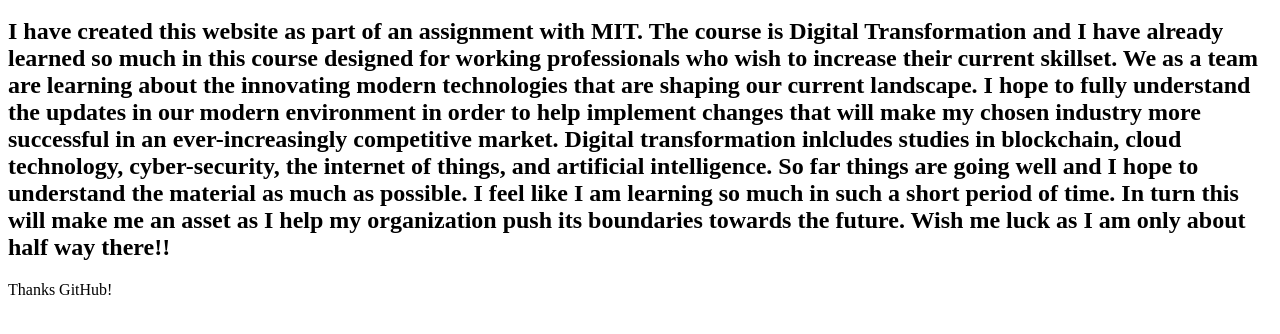
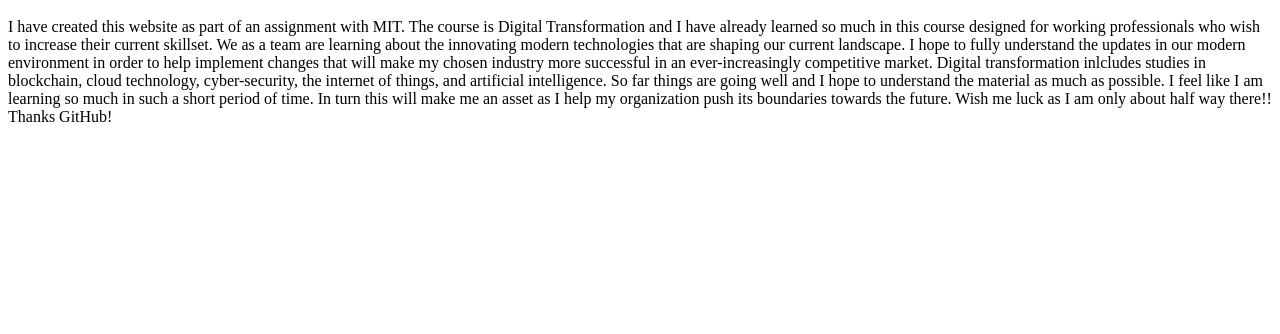
Before and after one commit to 808KCAR/Practice-File, a plain HTML site: page index.html in a window 1280 px wide. Shown: the part 48-382 px from the top of the page. Drawn offline with Linux system fonts and the light colour scheme.

Commit message:
Update index.html

```diff
--- a/index.html
+++ b/index.html
@@ -1,6 +1,6 @@
 <html>
 <h1> This is my first page with GitHub Pages </h1>
-  <h2>I have created this website as part of an assignment with MIT. The course is Digital Transformation
+  <p></p>I have created this website as part of an assignment with MIT. The course is Digital Transformation
   and I have already learned so much in this course designed for working professionals who wish to increase
   their current skillset. We as a team are learning about the innovating modern technologies that are shaping
   our current landscape. I hope to fully understand the updates in our modern environment in order to help
@@ -9,6 +9,6 @@
   of things, and artificial intelligence. So far things are going well and I hope to understand the material
   as much as possible. I feel like I am learning so much in such a short period of time. In turn this will make
   me an asset as I help my organization push its boundaries towards the future. Wish me luck as I am only about
-  half way there!!</h2>
-<p>Thanks GitHub!</p>
+  half way there!!
+Thanks GitHub!</p>
 </html>
```
